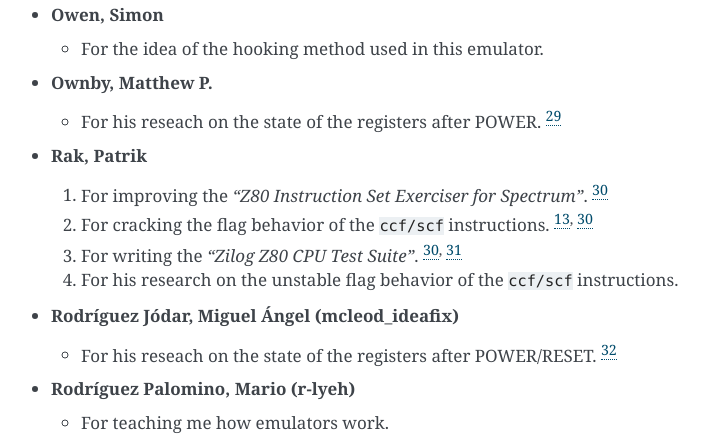
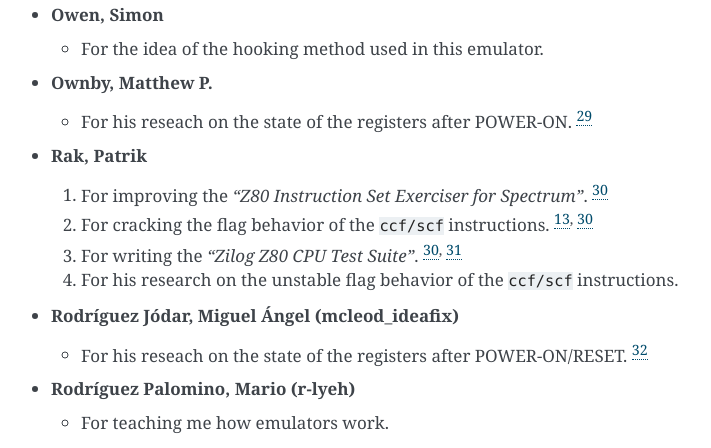
Before and after one commit to redcode/Z80, a Sphinx documentation site: the page built from documentation/Thanks.rst, in a window 1280 px wide and 900 px high, scrolled down 2545 px. Shown: the part 150-598 px from the top of the window, without its empty margins (399-1110 px from the left). Built offline with Sphinx 7.4.7, drawn with Linux system fonts in a browser that asks for light colours.

```diff
--- a/documentation/Thanks.rst
+++ b/documentation/Thanks.rst
@@ -161,7 +161,7 @@ Many thanks to the following individuals (in alphabetical order):
 
 * **Ownby, Matthew P.**
 
-  * For his reseach on the state of the registers after POWER. |re| |fe| :ref:`29<r29>` |ren| |ces|
+  * For his reseach on the state of the registers after POWER-ON. |re| |fe| :ref:`29<r29>` |ren| |ces|
 
 * **Rak, Patrik**
 
@@ -172,7 +172,7 @@ Many thanks to the following individuals (in alphabetical order):
 
 * **Rodríguez Jódar, Miguel Ángel (mcleod_ideafix)**
 
-  * For his reseach on the state of the registers after POWER/RESET. |re| |fe| :ref:`32<r32>` |ren| |ces|
+  * For his reseach on the state of the registers after POWER-ON/RESET. |re| |fe| :ref:`32<r32>` |ren| |ces|
 
 * **Rodríguez Palomino, Mario (r-lyeh)**
 
```
Also changed, not shown: README.md (+3 -2 lines), 1 other file.
